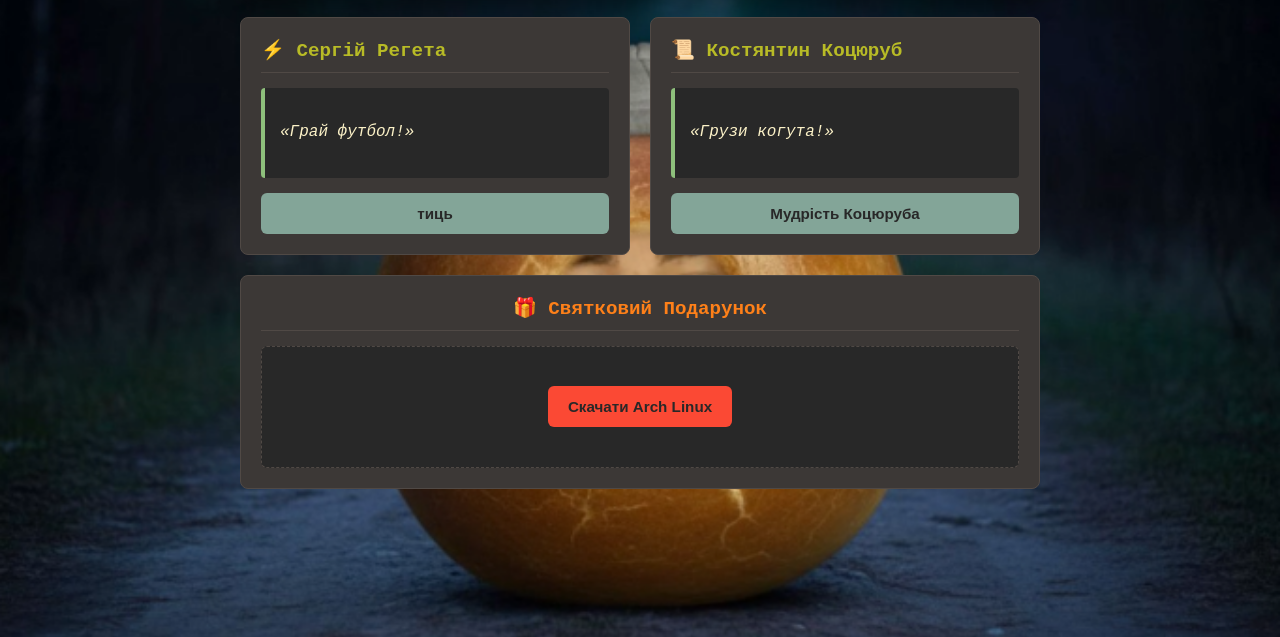
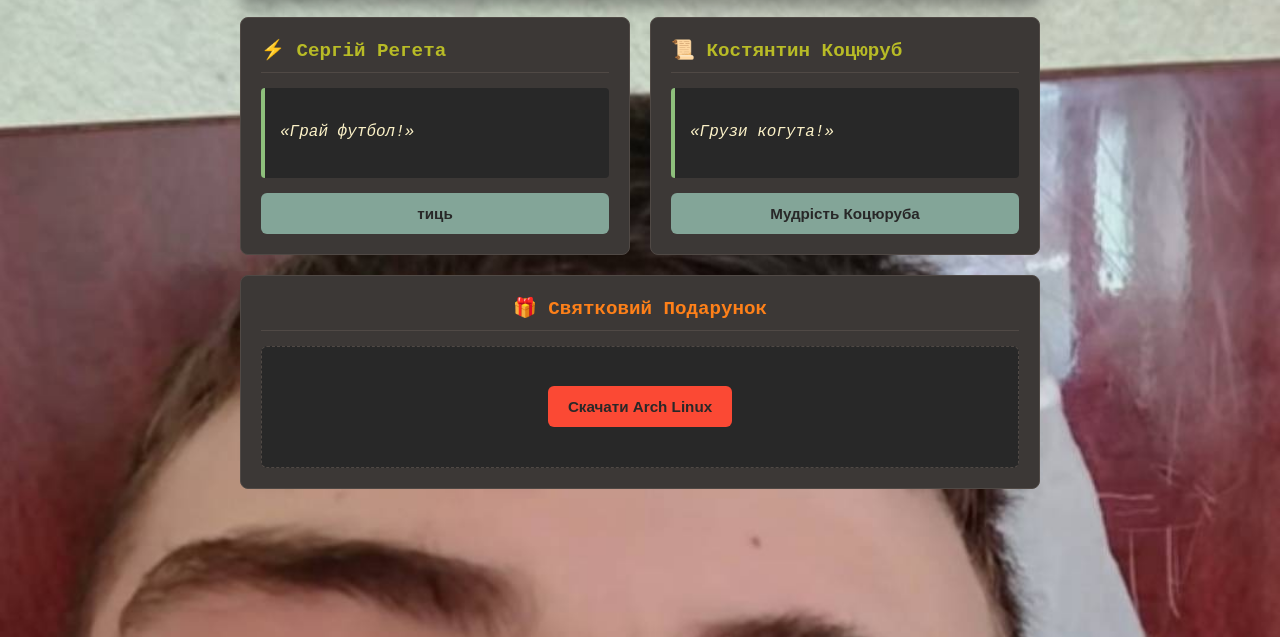
Before and after one commit to karaylo/yo, a plain HTML site: page index.html in a window 1280 px wide. Shown: the part 203-840 px from the top of the page. Drawn offline with Linux system fonts and the light colour scheme.

Commit message:
Update background image in index.html
Changed background image from 'nut.png' to 'nut.jpg'.

```diff
--- a/index.html
+++ b/index.html
@@ -22,7 +22,7 @@
     }
 
     body {
-      background-image: url('nut.png'); /* Вкажіть шлях до вашої картинки */
+      background-image: url('nut.jpg'); /* Вкажіть шлях до вашої картинки */
   background-size: cover;            /* Розтягує фото на весь екран */
   background-position: center;       /* Центрує зображення */
   background-repeat: no-repeat;      /* Забороняє повторення картинки */
```
